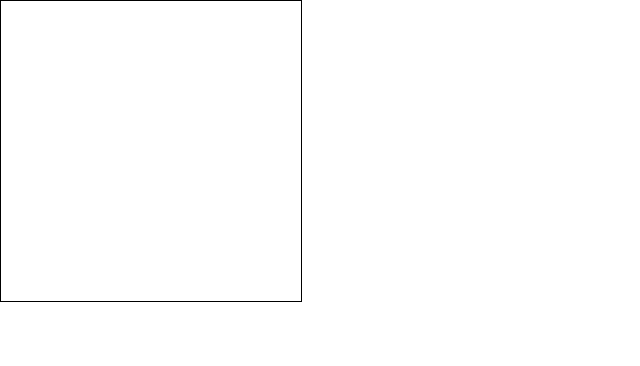
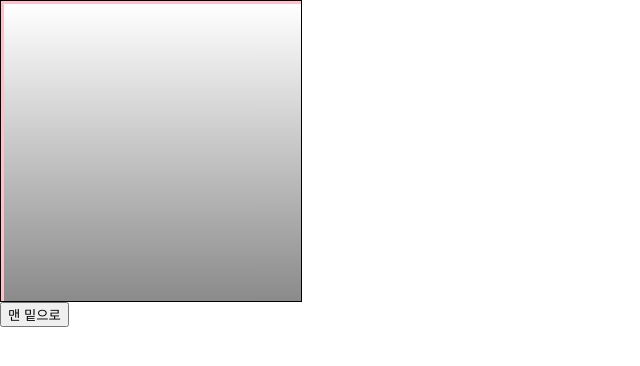
Before and after one commit to JiannKim/hello-react, a React (Create React App) app: page / in a window 1280 px wide. Shown: the top 366 px of the page, without its empty margins (0-640 px from the left). Built offline with nearby package versions, Linux system fonts and the light colour scheme.

Commit message:
:memo: 5장 ref: DOM에 이름 달기 - 5.3 컴포넌트에 ref 달기
컴포넌트에 ref 달고 메서드 내부 메서드 사용해서 실행하기

```diff
--- a/src/5장.ref:DOM에_이름달기/ScrollBox.js
+++ b/src/5장.ref:DOM에_이름달기/ScrollBox.js
@@ -3,6 +3,20 @@ import React, { Component } from 'react';
 // 5.3.2 컴포넌트 초기 설정
 // 5.3.2.1 컴포넌트 파일 생성
 class ScrollBox extends Component {
+  // 5.3.3 컴포넌트에 메서드 생성
+  // 스크롤바를 맨 아래쪽으로 내리는 메서드를 만들어보자.
+  // 자바스크립트로 스크롤바를 내릴 때는 DOM 노드가 가진 다음 값들을 사용합니다.
+  // - scrollTop: 세로 스크롤바 위치(0~350)
+  // - scrollHeight: 스크롤이 있는 박스 안의 div 높이(650)
+  // - clientHeight: 스크롤이 있는 박스의 높이(300)
+  // 만일 스크롤바를 맨 아래쪽으로 내리려면 scrollHeight에서 clientHeight 높이를 빼면 될것이다.
+
+  scrollToBottom = () => {
+    const { scrollHeight, clientHeight } = this.box;
+    // 위에서 비구조화 할당 문법을 사용했다.
+    // 같은 의미 -> const scrollHeight = this.box.scrollHeight; , const clientHeight = this.box.clientHeight;
+    this.box.scrollTop = scrollHeight - clientHeight;
+  };
   render() {
     const style = {
       border: '1px solid black',
@@ -12,9 +26,10 @@ class ScrollBox extends Component {
       position: 'relarive',
     };
     const innerStyle = {
+      border: '3px solid pink',
       width: '100%',
       height: '650px',
-      background: 'linear-gradient(whire, black)',
+      background: 'linear-gradient(white, black)',
     };
     return (
       <div
@@ -23,7 +38,7 @@ class ScrollBox extends Component {
           this.box = ref;
         }}
       >
-        <div style={innerStyle} />
+        <div style={innerStyle} />뿅
       </div>
     );
   }
--- a/src/5장.ref:DOM에_이름달기/step3.js
+++ b/src/5장.ref:DOM에_이름달기/step3.js
@@ -12,3 +12,7 @@
 
 // 다음 실습 진행 순서 (* 5.3.2의 ScrollBox.js 참조)
 // ScrollBox 컴포넌트 만들기 -> 컴포넌트에 ref 달기 -> ref를 사용하여 컴포넌트 내부 메서드 호출하기
+
+// 5.3.3 컴포넌트에 메서드 생성(* ScrollBox.js 참조)
+
+// 5.3.4 컴포넌트에 ref 달고 내부 메서드 사용(* App.js 참조)
--- a/src/App.js
+++ b/src/App.js
@@ -1,9 +1,22 @@
+import { Component } from 'react';
 import './App.css';
 import ScrollBox from './5장.ref:DOM에_이름달기/ScrollBox';
 
-const App = () => {
-  // 5.2.2.2 App 컴포에서 스크롤 박스 컴포 렌더링
-  return <ScrollBox />;
-};
+class App extends Component {
+  render() {
+    // 5.2.2.2 App 컴포에서 스크롤 박스 컴포 렌더링
+    return (
+      <div>
+        <ScrollBox
+          // 5.3.4 컴포넌트에 ref 달고 내부 메서드 사용
+          ref={(ref) => (this.scrollBox = ref)}
+        />
+        <button onClick={() => this.scrollBox.scrollToBottom()}>
+          맨 밑으로
+        </button>
+      </div>
+    );
+  }
+}
 
 export default App;
```
